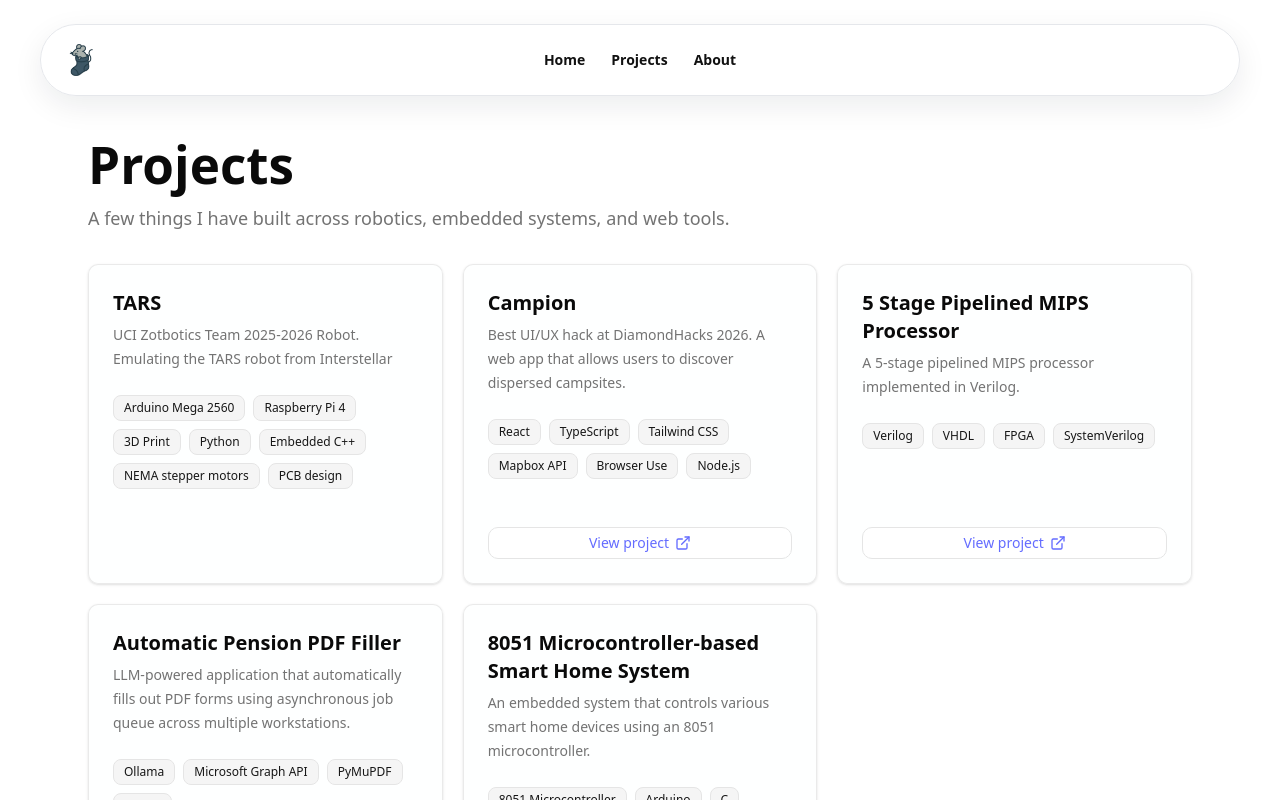
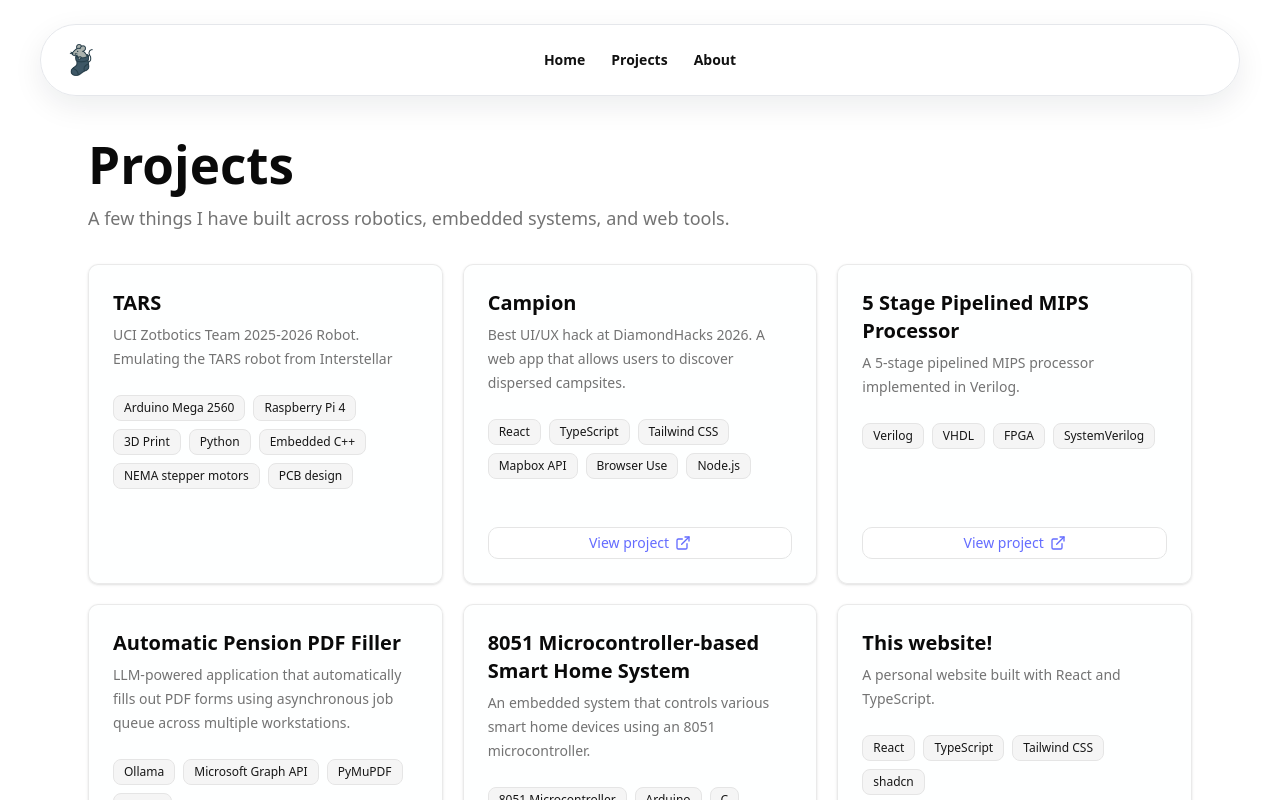
Before and after one commit to kojosh/joshuako, a React (Vite) app: page /projects in a window 1280 px wide. Shown: the top 800 px of the page. Built offline with nearby package versions, Linux system fonts and the light colour scheme.

Commit message:
projects: website open sourced

```diff
--- a/src/pages/Projects.tsx
+++ b/src/pages/Projects.tsx
@@ -47,6 +47,12 @@ const projects: Project[] = [
     description: 'An embedded system that controls various smart home devices using an 8051 microcontroller.',
     tech: ['8051 Microcontroller', 'Arduino', 'C', 'Assembly'],
     link: 'https://github.com/kojosh/smart-home-controller'
+  },
+  {
+    title: 'This website!',
+    description: 'A personal website built with React and TypeScript.',
+    tech: ['React', 'TypeScript', 'Tailwind CSS', 'shadcn'],
+    link: 'https://github.com/kojosh/joshuako'
   },
 ]
 
```
